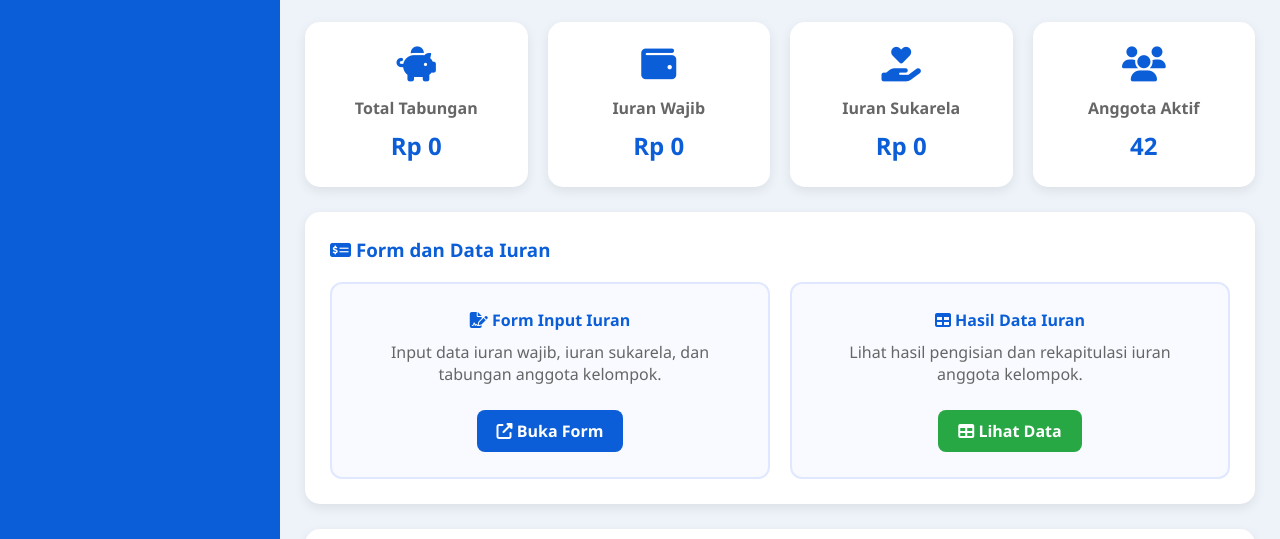
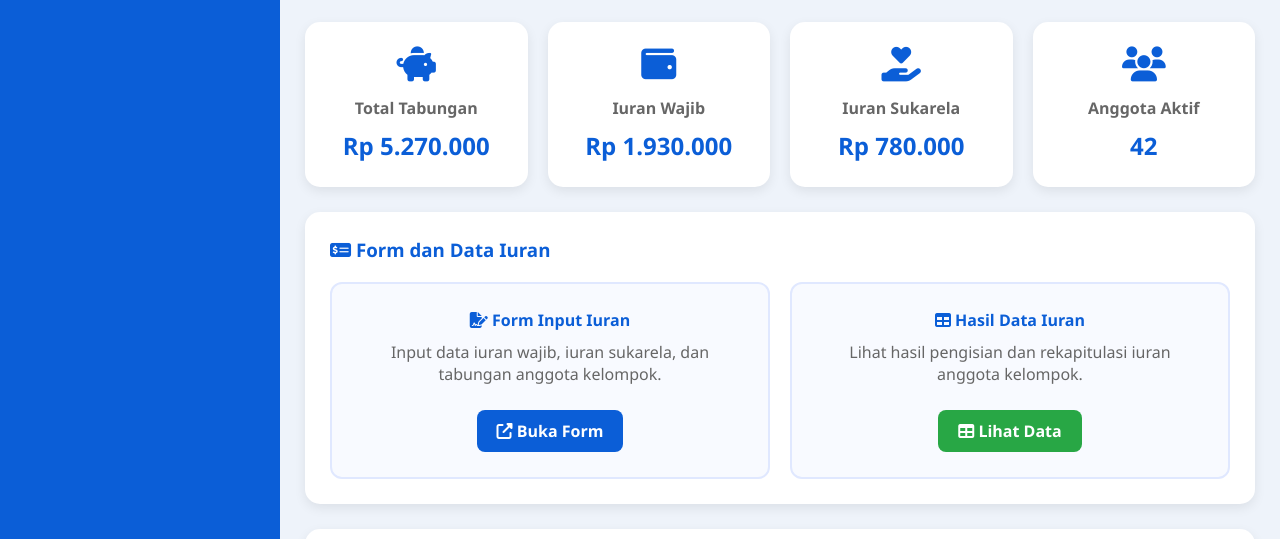
Before and after one commit to Tiaraisya-Akbar/Kelompok-3-Poklahsar, a plain HTML site: page iurankelompok.html in a window 1280 px wide. Shown: the part 192-731 px from the top of the page. Drawn offline with Linux system fonts and the light colour scheme.

Commit message:
Update iurankelompok.html

```diff
--- a/iurankelompok.html
+++ b/iurankelompok.html
@@ -296,19 +296,19 @@ dan tabungan anggota kelompok.
 <div class="stat-card">
 <i class="fas fa-piggy-bank"></i>
 <h4>Total Tabungan</h4>
-<h2>Rp 0</h2>
+<h2>Rp 5.270.000</h2>
 </div>
 
 <div class="stat-card">
 <i class="fas fa-wallet"></i>
 <h4>Iuran Wajib</h4>
-<h2>Rp 0</h2>
+<h2>Rp 1.930.000</h2>
 </div>
 
 <div class="stat-card">
 <i class="fas fa-hand-holding-heart"></i>
 <h4>Iuran Sukarela</h4>
-<h2>Rp 0</h2>
+<h2>Rp 780.000</h2>
 </div>
 
 <div class="stat-card">
```
